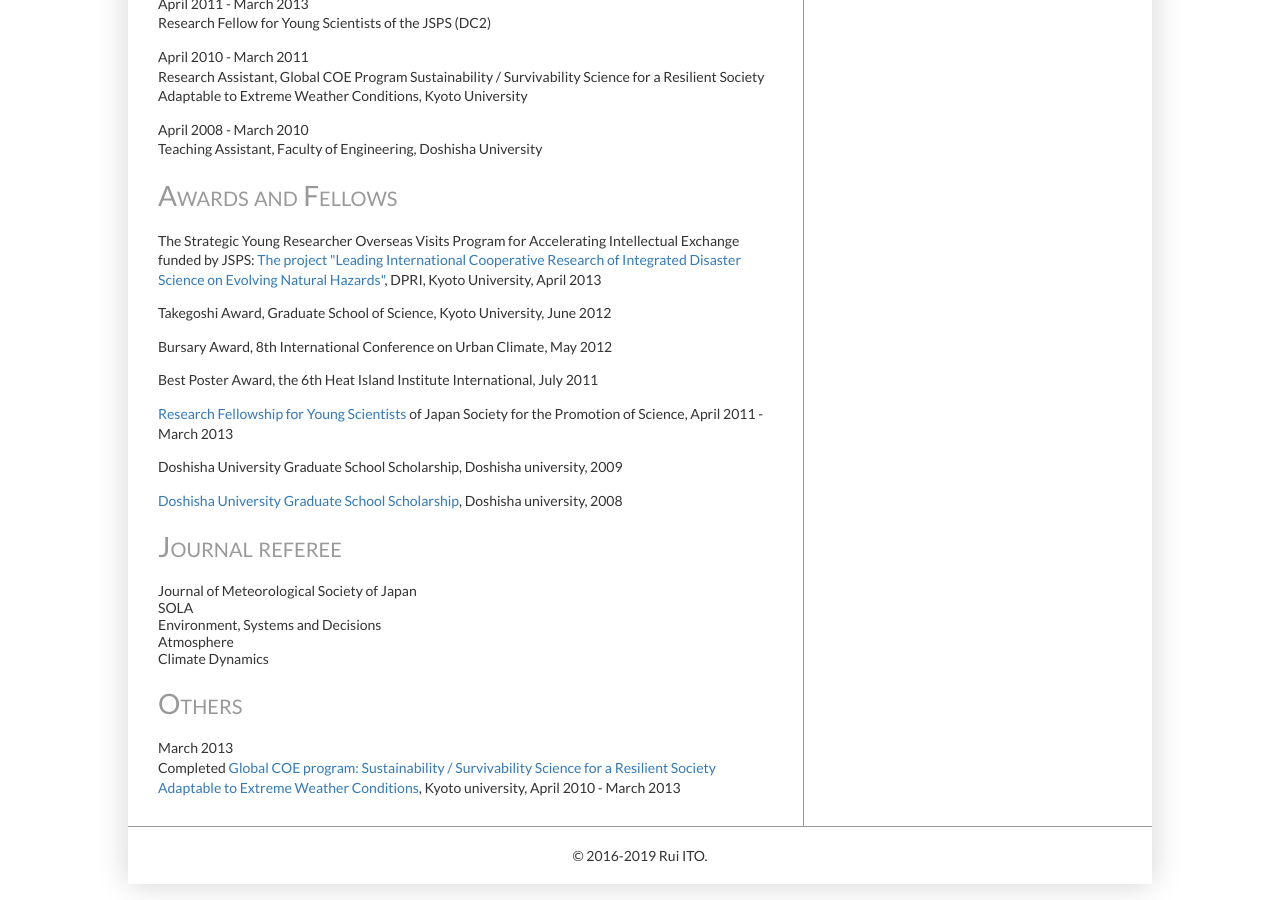
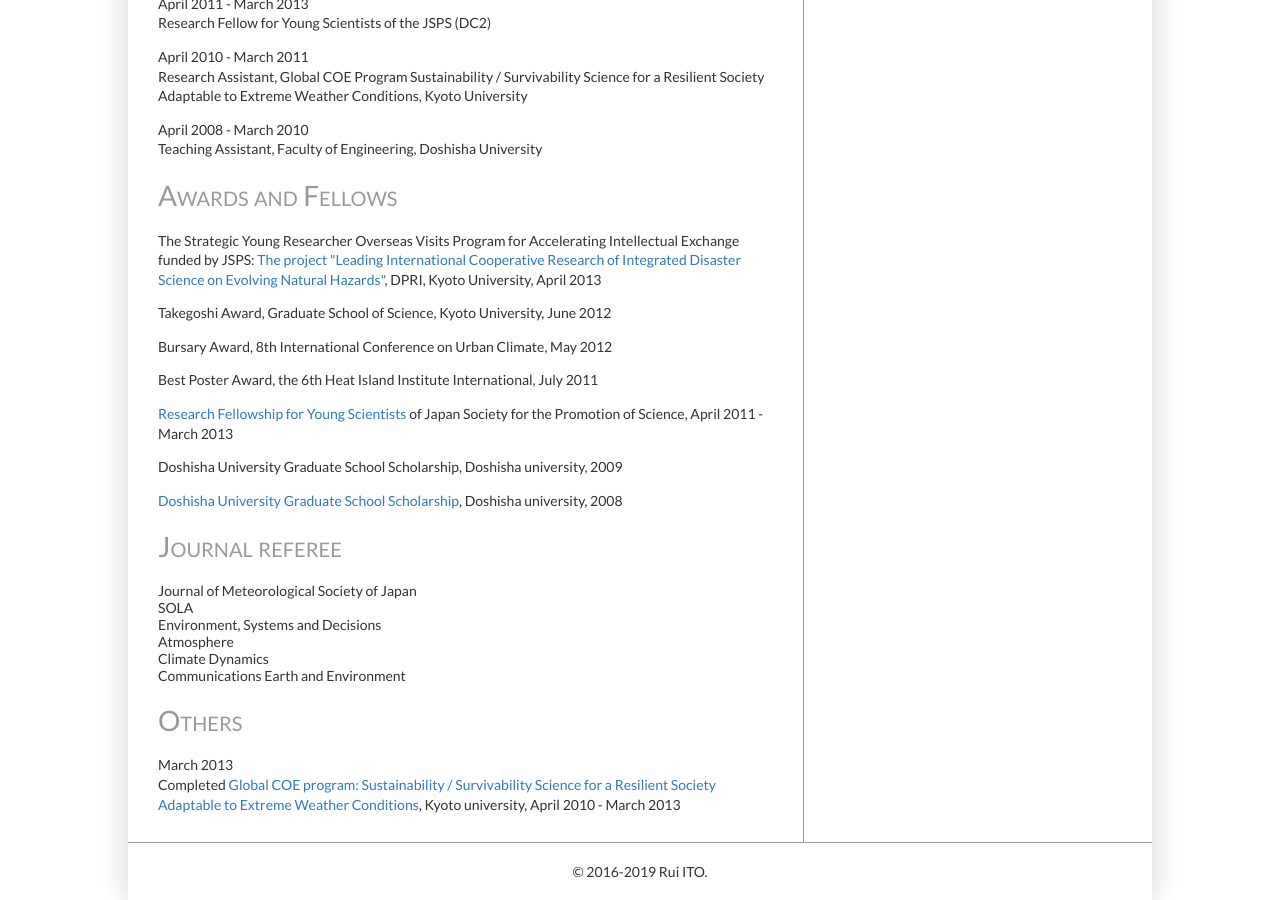
Before and after one commit to rui-climbiz/rui-climbiz.github.io, a Jekyll site: the page built from about.html, in a window 1280 px wide and 900 px high, scrolled down 823 px. Built offline with Jekyll 4.4.1, drawn with Linux system fonts in a browser that asks for light colours.

Commit message:
Update about.html

```diff
--- a/about.html
+++ b/about.html
@@ -46,6 +46,7 @@ SOLA <br />
 Environment, Systems and Decisions <br />
 Atmosphere <br />
 Climate Dynamics <br />
+Communications Earth and Environment <br />
 
 <h1>Others</h1>
 <p>March 2013<br />
```
